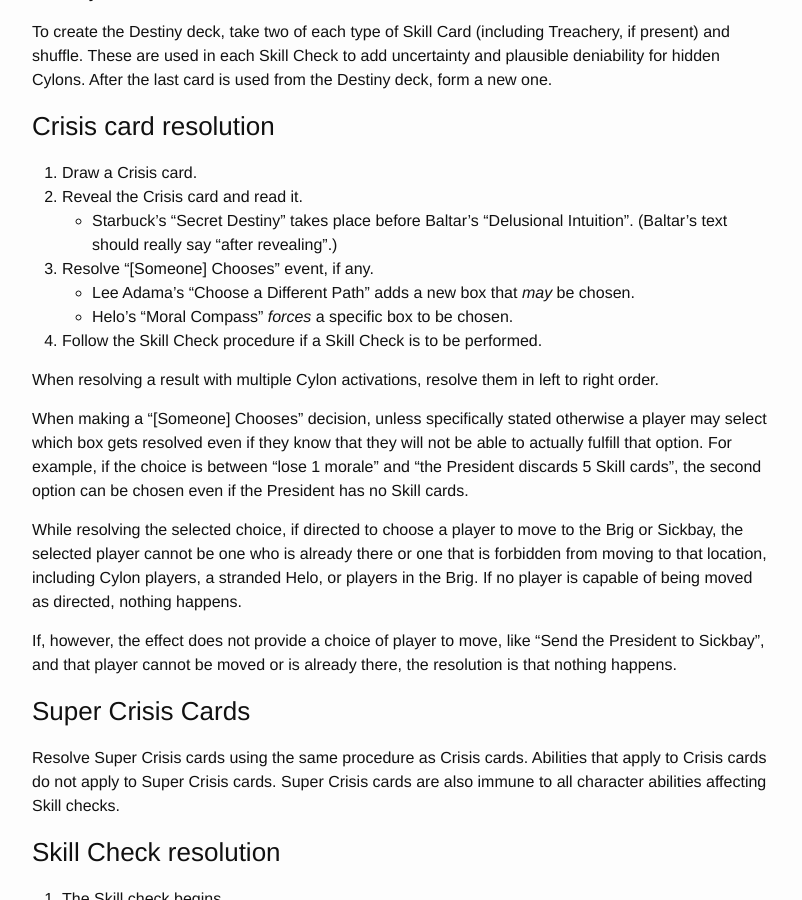
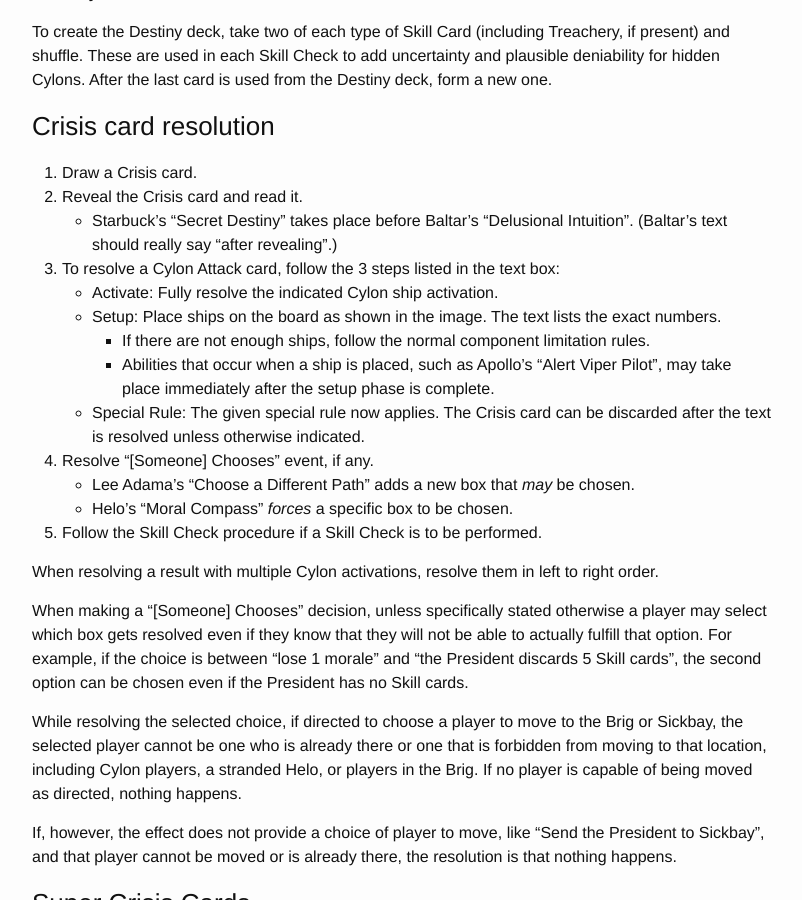
Before and after one commit to jbiatek/BSGRulebook, a Jekyll site: the page built from rulebook.md, in a window 1280 px wide and 900 px high, scrolled down 13200 px. Shown: the whole window, without its empty margins (238-1040 px from the left). Built offline with Jekyll 4.4.1, drawn with Linux system fonts in a browser that asks for light colours; nearby versions of some CDN libraries.

Commit message:
Added info from a ruling found on BGG

```diff
--- a/rulebook.md
+++ b/rulebook.md
@@ -292,10 +292,16 @@ To create the Destiny deck, take two of each type of Skill Card (including Treac
 1. Draw a Crisis card.
 2. Reveal the Crisis card and read it.
    - Starbuck's "Secret Destiny" takes place before Baltar's "Delusional Intuition". (Baltar's text should really say "after revealing".)
-3. Resolve "[Someone] Chooses" event, if any.
+3. To resolve a Cylon Attack card, follow the 3 steps listed in the text box:
+    - Activate: Fully resolve the indicated Cylon ship activation.
+    - Setup: Place ships on the board as shown in the image. The text lists the exact numbers.
+        -  If there are not enough ships, follow the normal component limitation rules.
+        -  Abilities that occur when a ship is placed, such as Apollo's "Alert Viper Pilot", may take place immediately after the setup phase is complete.
+    -  Special Rule: The given special rule now applies. The Crisis card can be discarded after the text is resolved unless otherwise indicated.
+4. Resolve "[Someone] Chooses" event, if any.
    - Lee Adama's "Choose a Different Path" adds a new box that *may* be chosen.
     - Helo’s "Moral Compass" *forces* a specific box to be chosen.
-4. Follow the Skill Check procedure if a Skill Check is to be performed.
+5. Follow the Skill Check procedure if a Skill Check is to be performed.
 
 When resolving a result with multiple Cylon activations, resolve them in left to right order.
 
```
